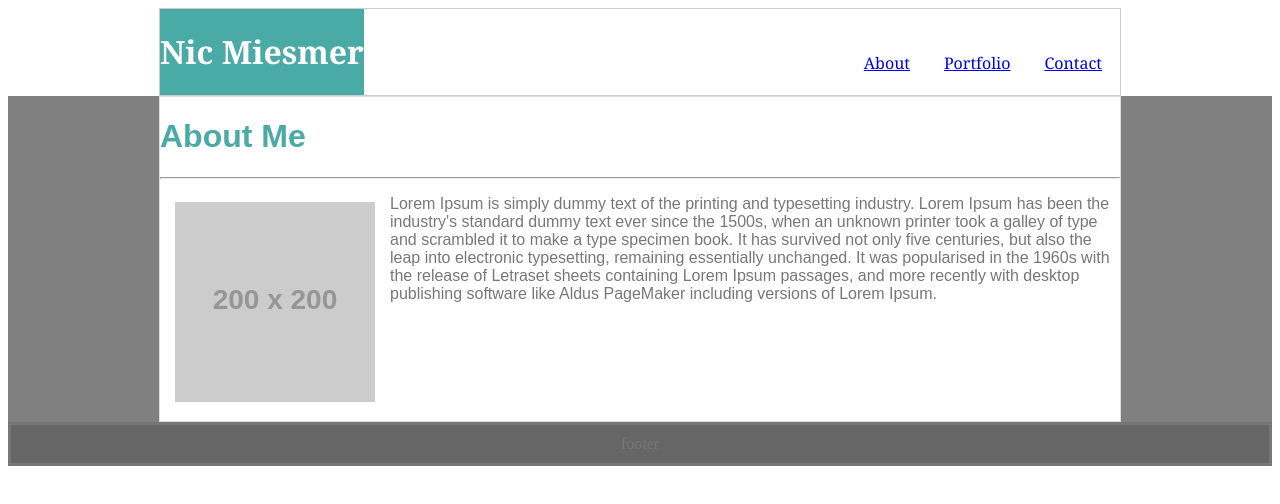
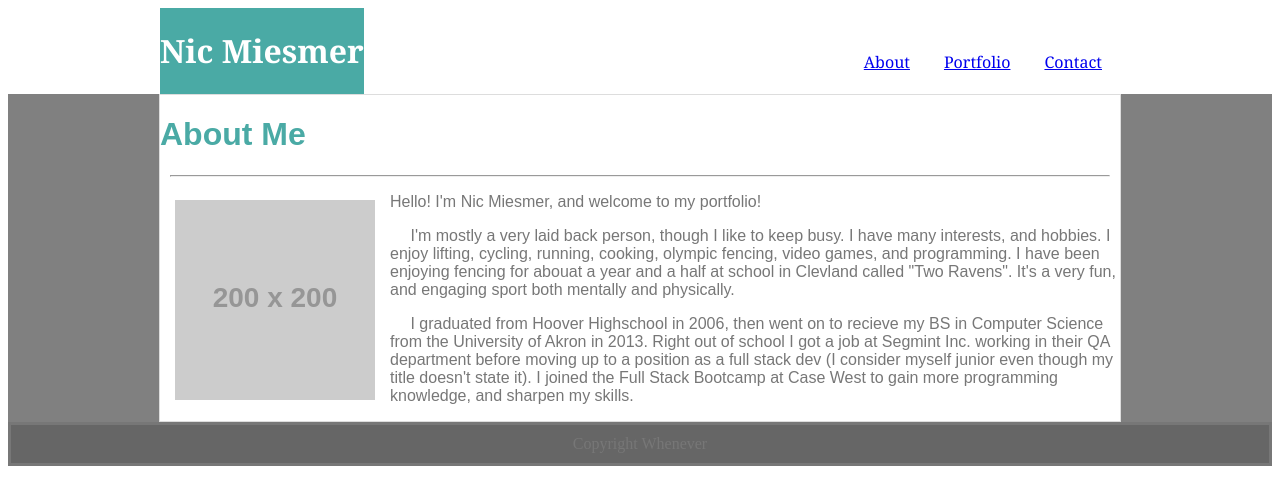
Before and after one commit to nic-miesmer/Basic-Portfolio, a plain HTML site: page index.html in a window 1280 px wide. Drawn offline with Linux system fonts and the light colour scheme; placeholder pictures from the web are drawn by us.

Commit message:
added about me text

```diff
--- a/assets/css/style.css
+++ b/assets/css/style.css
@@ -1,6 +1,5 @@
 .header{
     margin-bottom:10px;
-    border:1px;
     overflow:hidden;
     clear:both;
     width:960px;
@@ -8,10 +7,10 @@
     font-family: 'Georgia', Times, Times New Roman, serif;
     background: #ffffff;
     border-color:#cccccc;
-    border-style:solid;
+    border-bottom-style:solid;
+    border-bottom:1px;
 
 }
-
 body{
     color:#777777;
 }
@@ -27,7 +26,6 @@ body{
     clear: both;
     font-family: 'Arial', 'Helvetica Neue', Helvetica, sans-serif;
 }
-
 
 .footer {
     padding:10px;
@@ -51,6 +49,15 @@ body{
 
 .main-content-container{
     background:gray
+}
+
+#about-me-text{
+    line-height: 2;
+}
+
+hr{
+    margin-left:10px;
+    margin-right:10px;
 }
 
 #profile-pic{
@@ -77,7 +84,6 @@ div a {
     clear:both;
 }
 
-
 input{
     width: 925px;
 }
@@ -100,7 +106,7 @@ textarea{
     right: 15px;
     background: #4aaaa5;
     color:  #ffffff;
-    padding-left: 166px;
+    padding-left: 152px;
     padding-right: 154px;
     font-size: 24px;
     margin-bottom:15px;
--- a/index.html
+++ b/index.html
@@ -6,7 +6,7 @@
     <meta http-equiv="X-UA-Compatible" content="ie=edge">
     <link rel="stylesheet" type="text/css" href="assets/css/style.css">
 
-    <title>Document</title>
+    <title>About Me</title>
 </head>
 <body>
 
@@ -14,7 +14,6 @@
         <div class=h1-div>
             <h1>Nic Miesmer</h1>
         </div>
-        <!-- <clearfix></clearfix> -->
 
         <div class=nav >
             <table>
@@ -35,15 +34,29 @@
         <h1 class =title-text>About Me</h1>
         <hr/>
         <a id="profile-pic" href="https://placeholder.com"><img src="http://via.placeholder.com/200x200"></a>
+        <p id="about-me-text">
         <p>
-                Lorem Ipsum is simply dummy text of the printing and typesetting industry. Lorem Ipsum has been the industry's standard dummy text ever since the 1500s, when an unknown printer took a galley of type and scrambled it to make a type specimen book. It has survived not only five centuries, but also the leap into electronic typesetting, remaining essentially unchanged. It was popularised in the 1960s with the release of Letraset sheets containing Lorem Ipsum passages, and more recently with desktop publishing software like Aldus PageMaker including versions of Lorem Ipsum.
+            Hello!  I'm Nic Miesmer, and welcome to my portfolio!
+            </p>
+
+            <p> &emsp; I'm mostly a very laid back person, though I like to keep busy.
+                I have many interests, and hobbies. I enjoy lifting, cycling, running, cooking, olympic fencing, video games, and programming.
+                I have been enjoying fencing for abouat a year and a half at school in Clevland called "Two Ravens".  It's a very
+                fun, and engaging sport both mentally and physically.
+
+            </p>
+        <p>
+                &emsp; I graduated from Hoover Highschool in 2006, then went on to recieve my BS in Computer Science from the University of Akron
+            in 2013. Right out of school I got a job at Segmint Inc. working in their QA department before moving up to a position
+            as a full stack dev (I consider myself junior even though my title doesn't state it).  I joined the Full Stack Bootcamp at
+            Case West to gain more programming knowledge, and sharpen my skills.
         </p>
 
     </div>
 </div>
 <!-- footer -->
 <div class=footer>
-    footer
+    Copyright Whenever
 </div>
 
 
```
Also changed, not shown: contact.html (+2 -7 lines), portfolio.html (+2 -1 lines).
